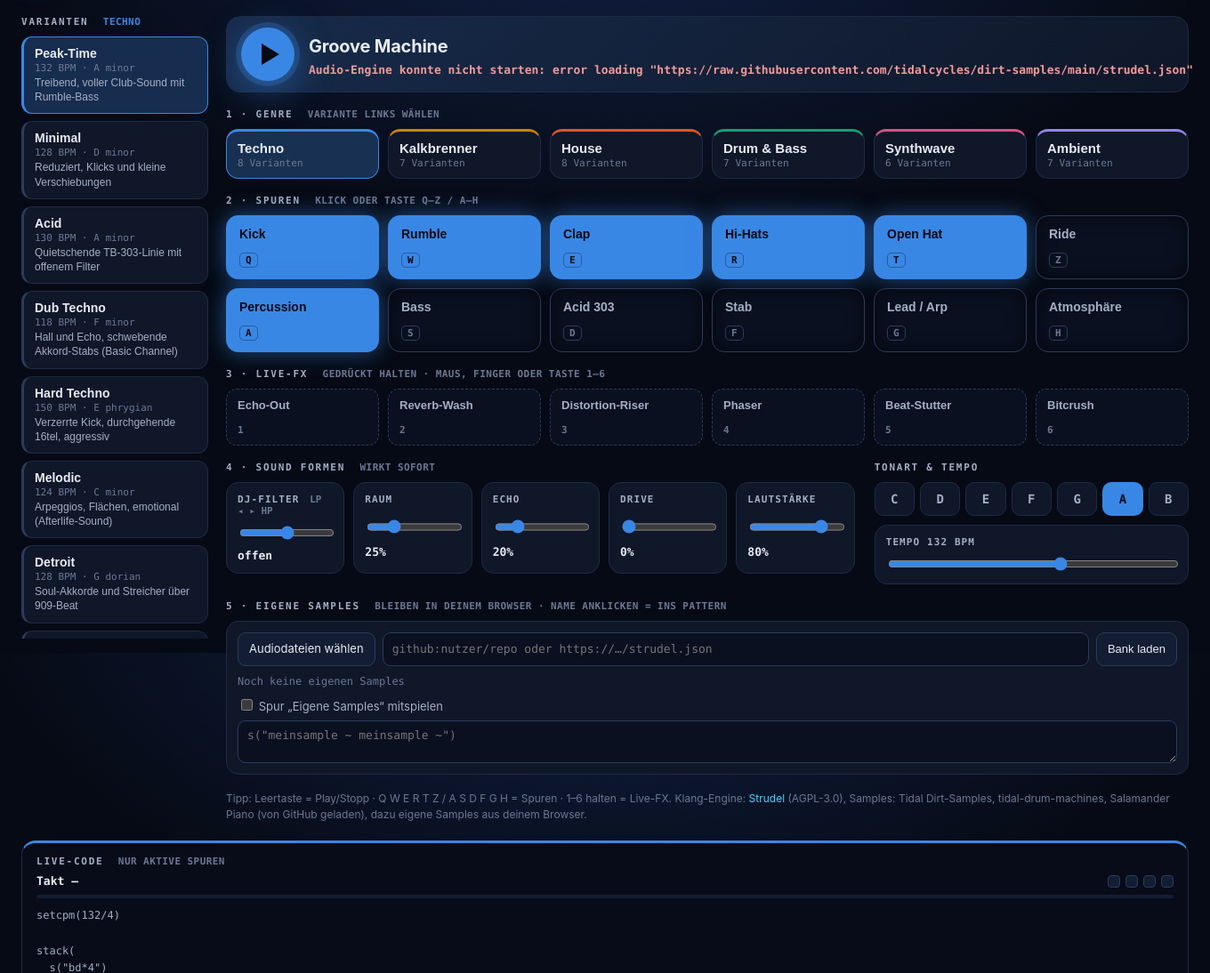
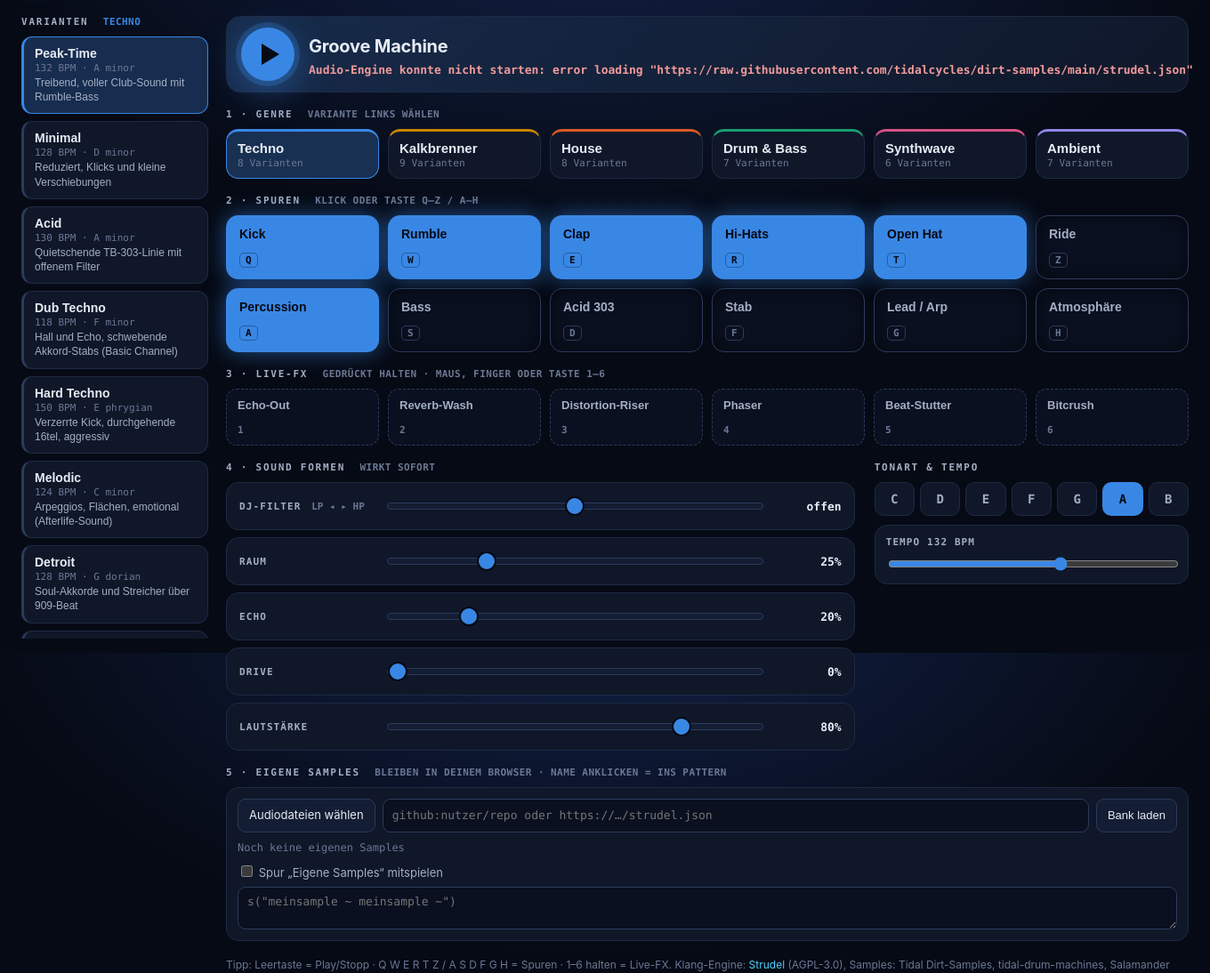
Before and after one commit to kennerblick/attack-monitor, a PHP site: page /strudel/ in a window 1360 px wide. Shown: the part 66-1160 px from the top of the page at 89% size. Run offline with PHP 8.4, Linux system fonts and the light colour scheme.

Commit message:
Groove Machine: Train und Feed Your Head, satterer Kalkbrenner-Klang, größere Regler
Kalkbrenner-Spuren klangen nach Preset: jetzt Filterhüllkurven, Supersaw mit
Unison/Detune und gefilterte/gesättigte Drums. Die Sound-Regler waren als
fünf schmale Spalten zu grob; jetzt je eine volle Zeile mit 0,5er-Schritten.

Co-Authored-By: Claude Opus 5.5 <noreply@anthropic.com>

```diff
--- a/frontend/strudel/genres/kalkbrenner.js
+++ b/frontend/strudel/genres/kalkbrenner.js
@@ -1,20 +1,22 @@
 // Paul Kalkbrenner: melodischer Berliner Techno um 122–128 BPM. Warme, gerade Kick, rollender
 // Offbeat-Bass, hymnische Saw-Leads mit langem Echo, melancholische Moll-Flächen, sparsame Vocal-Chops.
 // Varianten lehnen sich im Stil an bekannte Tracks an, Melodien sind eigene.
+// Klang: Synths mit Filterhüllkurve (lpenv), Supersaw mit Unison/Detune, Samples gefiltert und gesättigt,
+// damit es nicht nach Preset klingt – das ist der Kern des Kalkbrenner-Sounds.
 export default {
   key: "kalkbrenner", name: "Kalkbrenner", color: "#c98500",
   tracks: [
-    { key: "kick", label: "Kick", code: 's("bd*4").bank("{B}").lpf(3200).gain(1.05)' },
-    { key: "clap", label: "Clap", code: 's("~ cp ~ cp").bank("{B}").room(.35).gain(.5)' },
-    { key: "hats", label: "Offbeat-Hat", code: 's("[~ hh]*4").bank("{B}").gain(.35)' },
+    { key: "kick", label: "Kick", code: 's("bd*4").bank("{B}").lpf(3200).shape(.15).gain(1)' },
+    { key: "clap", label: "Clap", code: 's("~ cp ~ cp").bank("{B}").hpf(350).room(.35).roomsize(2).gain(.5)' },
+    { key: "hats", label: "Offbeat-Hat", code: 's("[~ hh]*4").bank("{B}").hpf(7000).gain(.4)' },
     { key: "shuffle", label: "16tel-Hats", code: 's("hh*16").bank("{B}").gain("[.16 .07 .12 .07]*4").pan(sine.slow(8))' },
     { key: "perc", label: "Percussion", code: 's("~ ~ rim ~ ~ rim ~ [~ rim]").bank("{B}").gain(.32).delay(.25)' },
-    { key: "bass", label: "Rollbass", code: 'n("[~ 0] [~ 0] [~ 3] [~ <0 5>]").scale("{K}1:{S}").s("sawtooth").lpf(380).lpq(4).decay(.18).sustain(0).gain(.75)' },
+    { key: "bass", label: "Rollbass", code: 'n("[~ 0] [~ 0] [~ 3] [~ <0 5>]").scale("{K}1:{S}").s("sawtooth").lpf(240).lpenv(3).lpd(.12).lpq(6).decay(.18).sustain(0).shape(.2).gain(.7)' },
     { key: "sub", label: "Sub", code: 'n("<0 -2 -3 -4>").scale("{K}1:{S}").s("sine").attack(.05).release(.3).gain(.45)' },
-    { key: "lead", label: "Hymnen-Lead", code: 'n("<[0 ~ ~ 2 ~ ~ 4 ~] [3 ~ ~ 2 ~ ~ 0 ~] [0 ~ ~ 2 ~ ~ 4 ~] [5 ~ 4 ~ 2 ~ ~ ~]>").scale("{K}4:{S}").s("sawtooth").lpf(sine.range(1200,3200).slow(16)).decay(.3).sustain(.4).release(.4).gain(.2).delay(.45).delaytime(.375).delayfeedback(.5).room(.4)' },
-    { key: "arp", label: "Arpeggio", code: 'n("0 4 7 4 0 4 7 9").scale("{K}3:{S}").s("square").lpf(1600).decay(.1).sustain(0).gain(.15).delay(.3).pan(sine.slow(4))' },
-    { key: "pad", label: "Fläche", code: 'n("<[0,2,4] [-2,0,2] [-3,-1,1] [-4,-2,0]>").scale("{K}3:{S}").s("supersaw").attack(1).release(2).lpf(1400).gain(.15).room(.6)' },
-    { key: "vox", label: "Vocal-Chop", code: 's("speech:<0 2 4 6>").struct("~ ~ ~ ~ x ~ ~ ~ ~ ~ ~ ~ ~ ~ ~ ~").speed(.9).lpf(3000).room(.5).delay(.4).gain(.5)' },
+    { key: "lead", label: "Hymnen-Lead", code: 'n("<[0 ~ ~ 2 ~ ~ 4 ~] [3 ~ ~ 2 ~ ~ 0 ~] [0 ~ ~ 2 ~ ~ 4 ~] [5 ~ 4 ~ 2 ~ ~ ~]>").scale("{K}4:{S}").s("supersaw").unison(5).detune(.22).spread(.7).lpf(sine.range(1200,3200).slow(16)).lpenv(1.5).lpd(.25).decay(.3).sustain(.4).release(.4).gain(.16).delay(.45).delaytime(.375).delayfeedback(.5).room(.4)' },
+    { key: "arp", label: "Arpeggio", code: 'n("0 4 7 4 0 4 7 9").scale("{K}3:{S}").s("square").lpf(900).lpenv(2.5).lpd(.08).decay(.1).sustain(0).gain(.15).delay(.3).pan(sine.slow(4))' },
+    { key: "pad", label: "Fläche", code: 'n("<[0,2,4] [-2,0,2] [-3,-1,1] [-4,-2,0]>").scale("{K}3:{S}").s("supersaw").unison(7).detune(.3).spread(.9).attack(1.2).release(2.5).lpf(sine.range(900,1800).slow(32)).gain(.13).room(.7).roomsize(6)' },
+    { key: "vox", label: "Vocal-Chop", code: 's("speech:<0 2 4 6>").struct("~ ~ ~ ~ x ~ ~ ~ ~ ~ ~ ~ ~ ~ ~ ~").speed(.9).hpf(250).lpf(3000).room(.5).delay(.4).gain(.5)' },
     { key: "fx", label: "Riser", code: 's("pink").hpf(saw.range(300,8000).slow(16)).gain(.06).room(.5)' },
   ],
   variants: [
@@ -52,5 +54,21 @@ export default {
     { key: "liveset", name: "Live-Set Peak", bpm: 128, bank: "RolandTR909", scale: "minor", key0: "A",
       desc: "Volle Energie wie am Ende eines Live-Sets, mit Riser", on: ["kick", "clap", "hats", "shuffle", "perc", "bass", "lead", "pad", "fx"],
       tracks: {} },
+    { key: "train", name: "Train", bpm: 124, bank: "RolandTR909", scale: "minor", key0: "A",
+      desc: "Ratternder 16tel-Bass wie Schienenstöße, euphorischer Riff, nach vorn", on: ["kick", "clap", "hats", "shuffle", "perc", "bass", "lead", "pad"],
+      tracks: {
+        shuffle: 's("hh*16").bank("{B}").hpf(8000).gain("[.18 .06 .1 .06]*4").pan(sine.slow(2))',
+        perc: 's("~ ~ ~ ~ ~ ~ rim ~ ~ ~ ~ ~ rim ~ rim ~").bank("{B}").hpf(1500).gain(.3).delay(.2)',
+        bass: 'n("0*16").scale("{K}1:{S}").s("sawtooth").gain("[.75 .4 .55 .4]*4").lpf(200).lpenv(2.5).lpd(.06).lpq(8).decay(.08).sustain(0).shape(.25)',
+        lead: 'n("<[0 ~ 2 4 ~ 4 ~ 7] [6 ~ 4 ~ 2 ~ 4 ~] [0 ~ 2 4 ~ 4 ~ 7] [9 ~ 7 ~ 4 ~ 2 ~]>").scale("{K}4:{S}").s("supersaw").unison(5).detune(.25).spread(.7).lpf(sine.range(1400,3600).slow(8)).lpenv(2).lpd(.15).decay(.2).sustain(.3).release(.3).gain(.15).delay(.35).delaytime(.1875).delayfeedback(.4).room(.4)',
+      } },
+    { key: "feedhead", name: "Feed Your Head", bpm: 123, bank: "RolandTR909", scale: "dorian", key0: "D",
+      desc: "Psychedelisch, Vocal-Chops im Delay, schwebende Orgelfläche", on: ["kick", "clap", "hats", "bass", "sub", "arp", "pad", "vox", "fx"],
+      tracks: {
+        bass: 'n("[~ 0] [~ 0 0 ~] [~ 0] [~ <3 5>]").scale("{K}1:{S}").s("sawtooth").lpf(sine.range(180,420).slow(16)).lpenv(2).lpd(.1).lpq(10).decay(.15).sustain(0).shape(.2).gain(.7)',
+        arp: 'n("<[0 4 7 4]*2 [2 5 9 5]*2>").scale("{K}3:{S}").s("triangle").fm(1.5).fmh(2).decay(.12).sustain(0).gain(.16).delay(.5).delaytime(.375).delayfeedback(.6).pan(sine.slow(8))',
+        pad: 'n("<[0,2,4,6] [1,3,5,7]>/2").scale("{K}3:{S}").s("sine").fm(.8).fmh(3).attack(1.5).release(3).gain(.16).phaser(.25).room(.8).roomsize(8)',
+        vox: 's("speech:<1 3 5 7>").struct("~ ~ ~ ~ x ~ ~ ~ ~ ~ ~ x ~ ~ ~ ~").speed("<.8 .85>").hpf(300).lpf(2800).vowel("<o a>").room(.6).delay(.55).delaytime(.375).delayfeedback(.55).gain(.55)',
+      } },
   ],
 };
--- a/frontend/strudel/index.html
+++ b/frontend/strudel/index.html
@@ -49,11 +49,11 @@
     <div>
       <h2>4 · Sound formen <em>wirkt sofort</em></h2>
       <div class="macros">
-        <label class="macro dj" title="Links: Low-Pass (dumpf) · Rechts: High-Pass (dünn) · Doppelklick: Mitte"><span>DJ-Filter <i>LP ◂ ▸ HP</i></span><input type="range" min="-100" max="100" value="0" data-macro="filter"><output></output></label>
-        <label class="macro"><span>Raum</span><input type="range" min="0" max="100" value="25" data-macro="space"><output></output></label>
-        <label class="macro"><span>Echo</span><input type="range" min="0" max="100" value="20" data-macro="echo"><output></output></label>
-        <label class="macro"><span>Drive</span><input type="range" min="0" max="100" value="0" data-macro="drive"><output></output></label>
-        <label class="macro"><span>Lautstärke</span><input type="range" min="0" max="100" value="80" data-macro="volume"><output></output></label>
+        <label class="macro dj" title="Links: Low-Pass (dumpf) · Rechts: High-Pass (dünn) · Doppelklick: Mitte"><span>DJ-Filter <i>LP ◂ ▸ HP</i></span><input type="range" min="-100" max="100" value="0" step="0.5" data-macro="filter"><output></output></label>
+        <label class="macro"><span>Raum</span><input type="range" min="0" max="100" value="25" step="0.5" data-macro="space"><output></output></label>
+        <label class="macro"><span>Echo</span><input type="range" min="0" max="100" value="20" step="0.5" data-macro="echo"><output></output></label>
+        <label class="macro"><span>Drive</span><input type="range" min="0" max="100" value="0" step="0.5" data-macro="drive"><output></output></label>
+        <label class="macro"><span>Lautstärke</span><input type="range" min="0" max="100" value="80" step="0.5" data-macro="volume"><output></output></label>
       </div>
     </div>
     <div>
--- a/frontend/strudel/strudel.css
+++ b/frontend/strudel/strudel.css
@@ -92,11 +92,18 @@
 .own-track input { accent-color: var(--genre); }
 
 .grid2 { display: grid; grid-template-columns: 2fr 1fr; gap: 22px; }
-.macros { display: grid; grid-template-columns: repeat(5, 1fr); gap: 10px; }
+.macros { display: grid; gap: 8px; }
 .macro, .tempo { background: var(--surface); border: 1px solid var(--line); border-radius: 14px; padding: 12px; display: grid; gap: 8px; }
+/* Eine Zeile je Regler über die volle Breite: mehr Weg pro Prozent, feiner einstellbar */
+.macro { grid-template-columns: 150px minmax(0, 1fr) 76px; align-items: center; gap: 14px; padding: 10px 14px; }
 .macro span, .tempo span { font: 700 11px var(--mono); letter-spacing: .1em; text-transform: uppercase; color: var(--ink-2); }
-.macro output { font: 700 13px var(--mono); color: var(--ink); }
+.macro output { font: 700 13px var(--mono); color: var(--ink); text-align: right; }
 input[type=range] { accent-color: var(--genre); width: 100%; }
+.macro input[type=range] { appearance: none; height: 28px; background: none; cursor: pointer; }
+.macro input[type=range]::-webkit-slider-runnable-track { height: 8px; border-radius: 4px; background: var(--surface-2); border: 1px solid var(--line-strong); }
+.macro input[type=range]::-moz-range-track { height: 8px; border-radius: 4px; background: var(--surface-2); border: 1px solid var(--line-strong); }
+.macro input[type=range]::-webkit-slider-thumb { appearance: none; width: 22px; height: 22px; margin-top: -8px; border-radius: 50%; background: var(--genre); border: 2px solid #060a14; }
+.macro input[type=range]::-moz-range-thumb { width: 18px; height: 18px; border-radius: 50%; background: var(--genre); border: 2px solid #060a14; }
 .keys { display: flex; gap: 6px; margin-bottom: 10px; }
 .keys button {
   flex: 1; padding: 10px 0; border-radius: 10px; cursor: pointer; font: 700 14px var(--mono);
@@ -138,7 +145,8 @@ input[type=range] { accent-color: var(--genre); width: 100%; }
   .machine { padding: 16px; }
   .genres { grid-template-columns: repeat(3, 1fr); }
   .grid2 { grid-template-columns: 1fr; }
-  .macros { grid-template-columns: repeat(2, 1fr); }
+  .macro { grid-template-columns: 1fr 64px; }
+  .macro input[type=range] { grid-column: 1 / -1; grid-row: 2; }
   .pads { grid-template-columns: repeat(3, 1fr); }
   .deck { flex-wrap: wrap; }
   .scope { flex-basis: 100%; height: 44px; }
```
Also changed, not shown: README.md.
